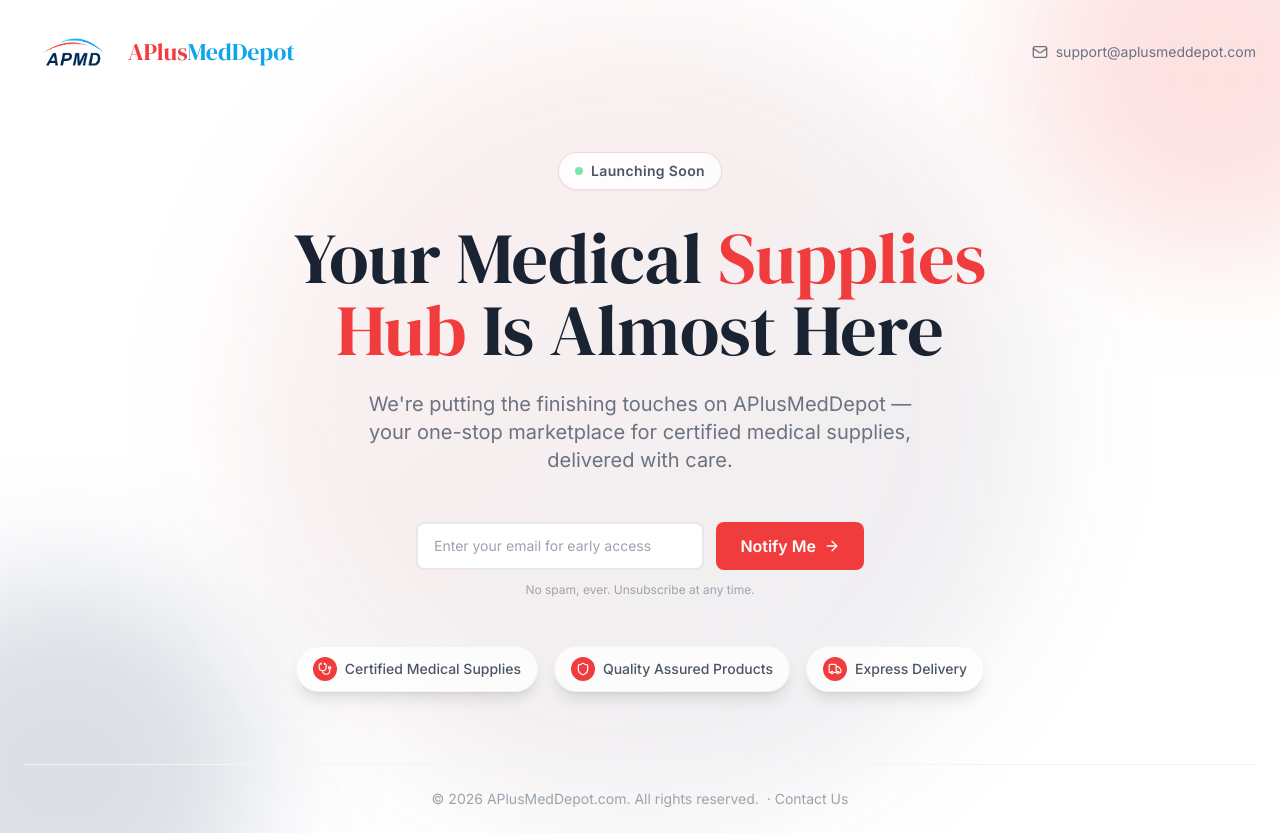
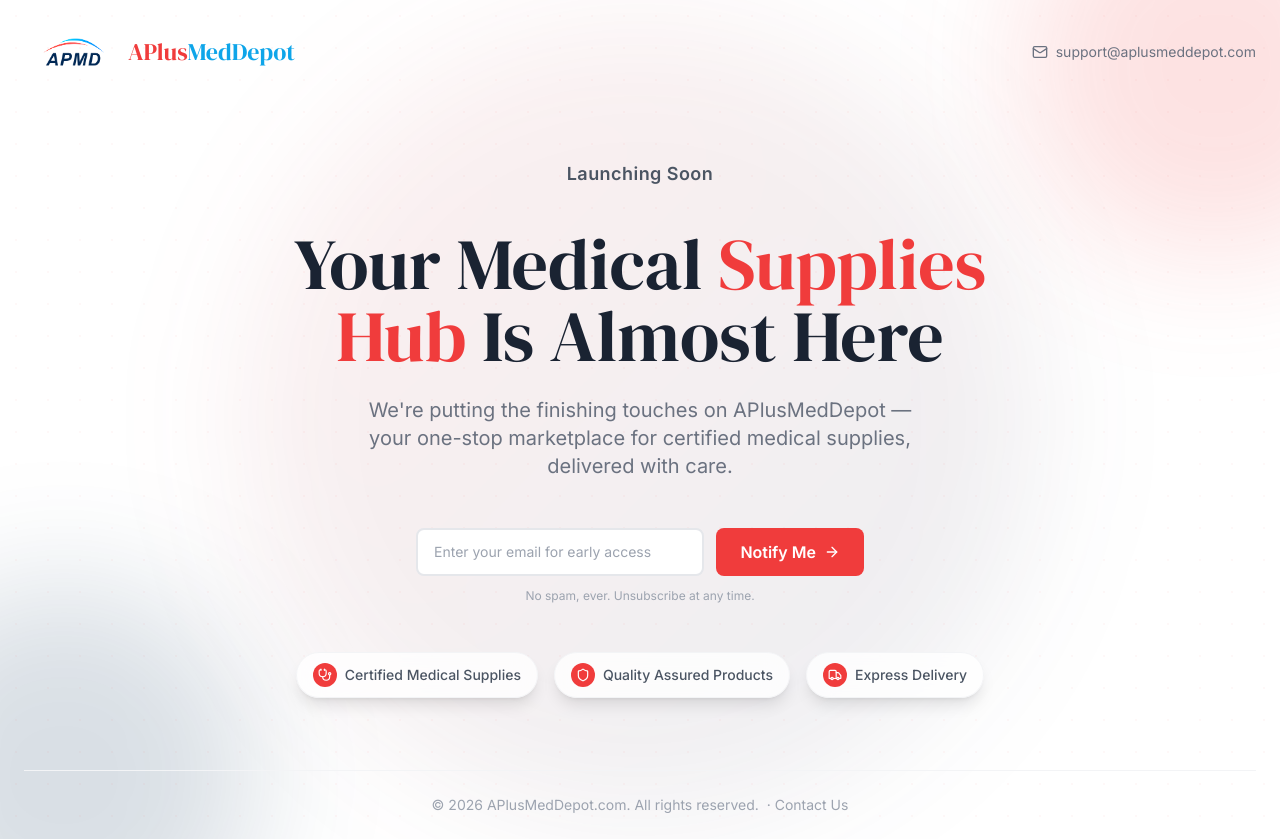
Before and after one commit to aymenmohsni/aplus-red-website, a React (Vite) app: page / in a window 1280 px wide. Built offline with nearby package versions, Linux system fonts and the light colour scheme.

Commit message:
changed styles

```diff
--- a/src/App.jsx
+++ b/src/App.jsx
@@ -71,14 +71,14 @@
           {/* 404 Route */}
           <Route path="*" element={
             <>
-              <Navbar />
+              {/* <Navbar /> */}
               <main className="flex-grow flex items-center justify-center">
                 <div className="text-center">
                   <h1 className="text-6xl font-display text-primary mb-4">404</h1>
                   <p className="text-xl text-gray-600">Page not found</p>
                 </div>
               </main>
-              <Footer />
+              {/* <Footer /> */}
             </>
           } />
         </Routes>
--- a/src/pages/ComingSoonPage.jsx
+++ b/src/pages/ComingSoonPage.jsx
@@ -106,9 +106,9 @@
       <main className="relative z-10 flex-grow flex flex-col items-center justify-center px-6 py-12 text-center">
 
         {/* Badge */}
-        <div className="inline-flex items-center gap-2 bg-white/80 backdrop-blur-sm border border-primary/20 rounded-full px-4 py-2 mb-8 shadow-sm animate-fade-in">
-          <span className="w-2 h-2 bg-green-400 rounded-full animate-pulse" />
-          <span className="text-sm font-semibold text-gray-600 tracking-wide">Launching Soon</span>
+        <div className="inline-flex items-center gap-2   rounded-full px-4 py-2 mb-8">
+
+          <span className="text-lg font-semibold text-gray-600 tracking-wide">Launching Soon</span>
         </div>
 
         {/* Headline */}
```
